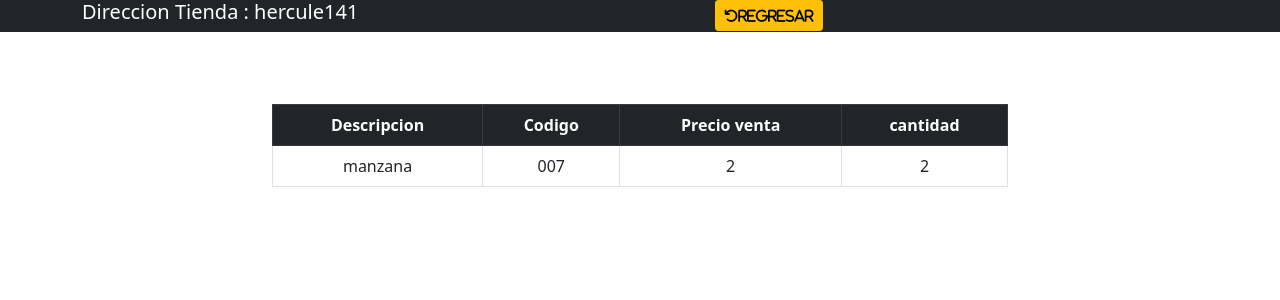
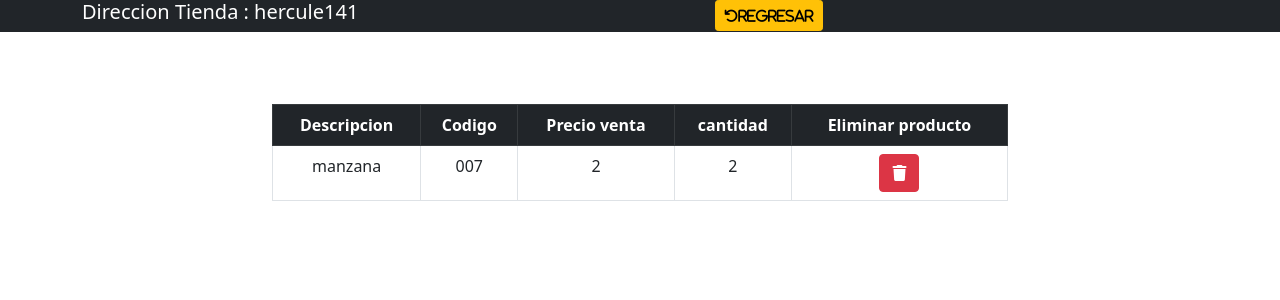
Before and after one commit to anthonyharoldportilla/examenParcial, a Django app: page /gestiontienda/verProductos/1 in a window 1280 px wide. Shown: the top 300 px of the page. Run offline with Django 4.2, Linux system fonts and the light colour scheme; data comes from the database, SQL or seed files in the repository; both versions use the stored data as it was after the commit; some libraries are stand-ins or nearby versions.

Commit message:
[ADD] Archivo parcial final

```diff
--- a/gestiontienda/templates/detalleTienda.html
+++ b/gestiontienda/templates/detalleTienda.html
@@ -36,6 +36,7 @@
                             <th>Codigo</th>
                             <th>Precio venta</th>
                             <th>cantidad</th>
+                            <th text-align="center">Eliminar producto</th>
                         </thead>
                         <tbody>
                             {% for infoproducto  in infoproductosTiendas %}
@@ -44,6 +45,7 @@
                                 <td>{{infoproducto.codigo}}</td>
                                 <td>{{infoproducto.precioVenta}}</td>
                                 <td>{{infoproducto.cantidad}}</td>
+                                <td class="text-center"><a class="btn btn-danger" href="{% url 'gestiontienda:eliminarProductoTienda' infoproducto.id %}"><i class="fa-solid fa-trash"></i></a></td>
                             </tr>
                             {%endfor%}
                         </tbody>
--- a/gestiontienda/urls.py
+++ b/gestiontienda/urls.py
@@ -8,6 +8,7 @@ urlpatterns=[
     path('tiendas',views.registroTienda,name='registroTienda'),
     path('productos',views.registroProducto,name='registroProducto'),
     path('eliminarProducto/<str:idProducto>', views.eliminarProducto,name='eliminarProducto'),
+    path('eliminarProductoTienda/<str:idProducto>', views.eliminarProductoTienda,name='eliminarProductoTienda'),
     path('eliminarTienda/<str:idTienda>', views.eliminarTienda,name='eliminarTienda'),
     path('asignarProducto',views.asignarProducto,name='asignarProducto'),
     path('verProductos/<str:idTienda>',views.verProductos,name='verProductos')
--- a/gestiontienda/views.py
+++ b/gestiontienda/views.py
@@ -66,6 +66,11 @@ def eliminarProducto(request,idProducto):
     productoEliminar.delete()
     return HttpResponseRedirect(reverse('gestiontienda:registroProducto'))
 
+def eliminarProductoTienda(request,idProducto):
+    productoEliminar= producto.objects.get(id=idProducto)
+    productoEliminar.delete()
+    return HttpResponseRedirect(reverse('gestiontienda:registroTienda'))
+
 def eliminarTienda(request,idTienda):
     tiendaEliminar= tienda.objects.get(id=idTienda)
     tiendaEliminar.delete()
```
Also changed, not shown: db.sqlite3.
